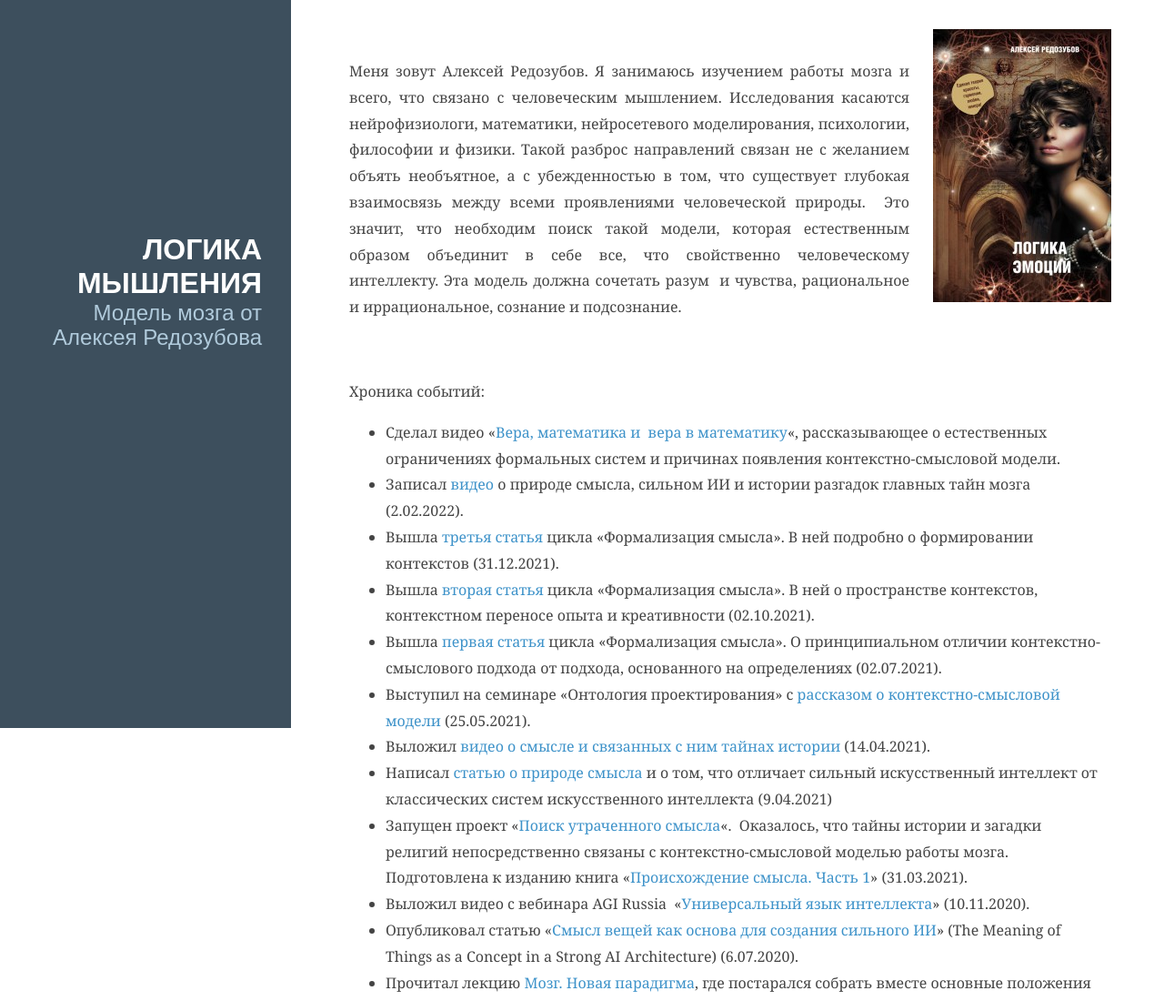
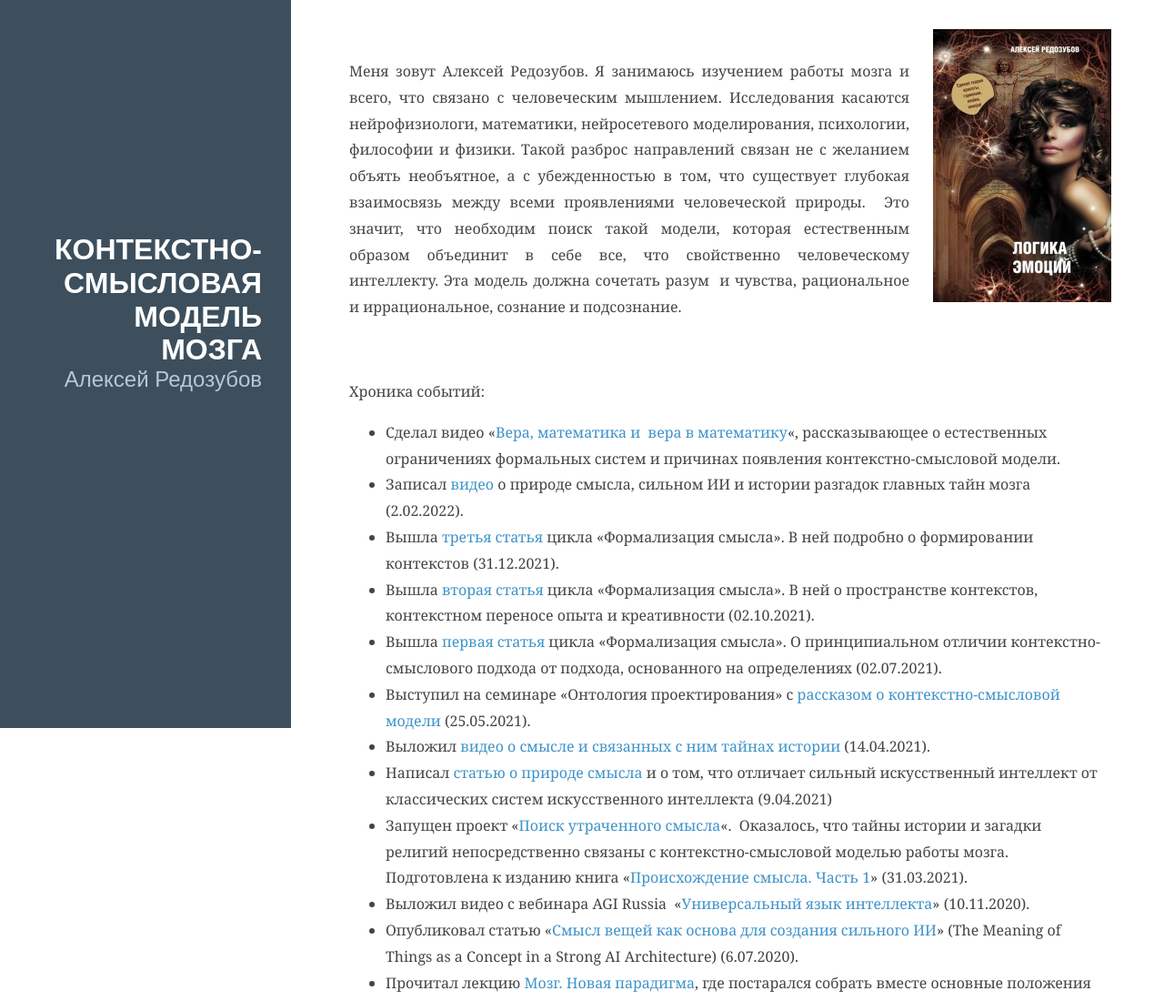
Before and after one commit to Meanings-farm/aboutbrain, a plain HTML site: page index.html in a window 1280 px wide. Shown: the top 1100 px of the page at 91% size. Drawn offline with Linux system fonts and the light colour scheme.

Commit message:
Update index.html
Изменение описания

```diff
--- a/index.html
+++ b/index.html
@@ -23,8 +23,8 @@
 <div id="layout" class="pure-g">
     <div class="sidebar pure-u-1 pure-u-lg-1-4">
         <div class="header">
-            <h1 class="brand-title">Логика мышления</h1>
-            <h2 class="brand-tagline">Модель мозга от Алексея&nbsp;Редозубова</h2>
+            <h1 class="brand-title">Контекстно-смысловая модель мозга</h1>
+            <h2 class="brand-tagline">Алексей&nbsp;Редозубов</h2>
         </div>
     </div>
 
```
